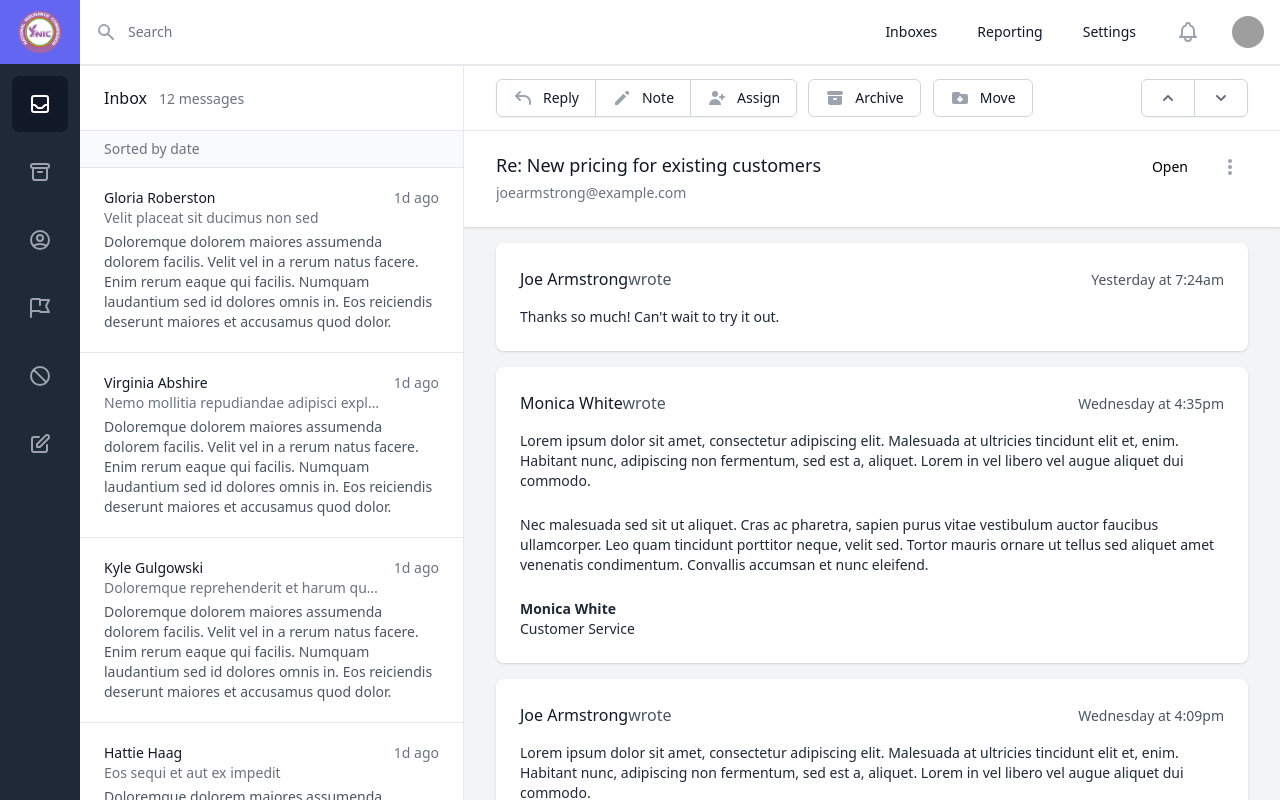
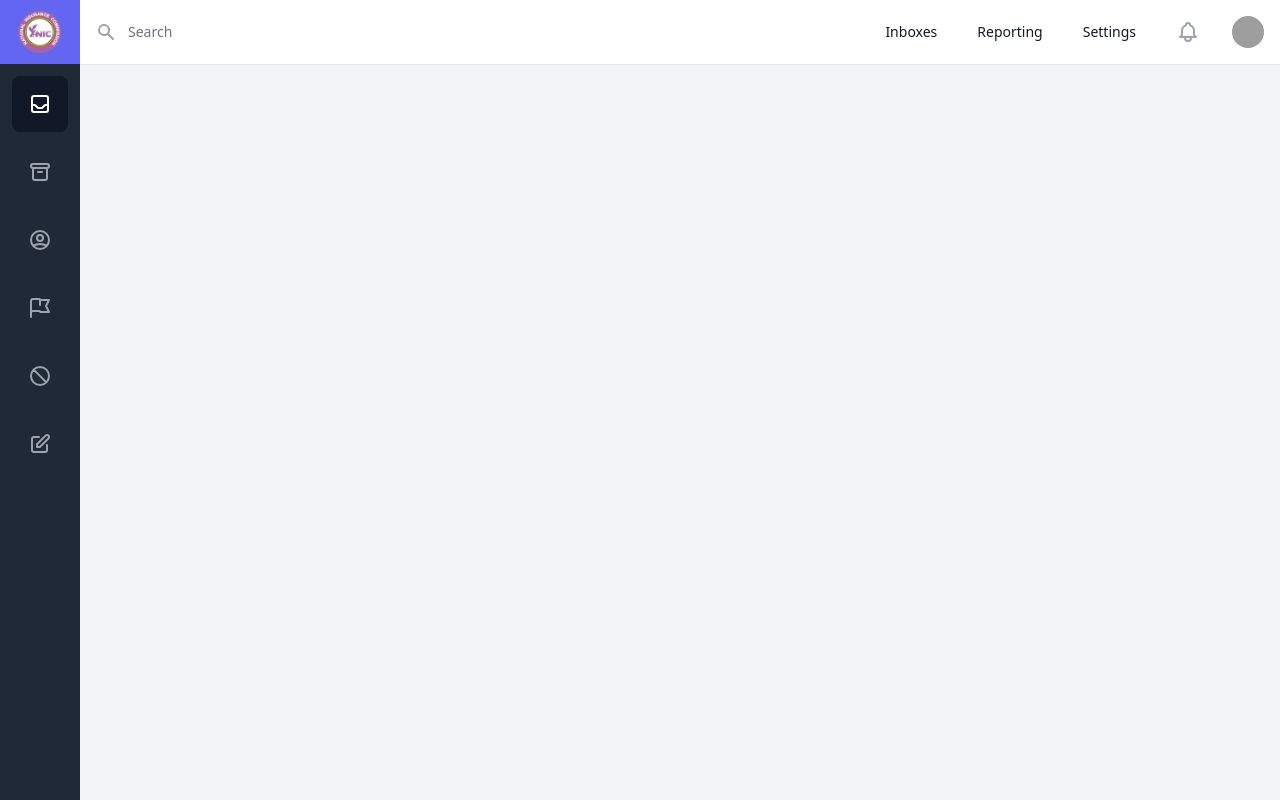
Before and after one commit to Khoby-790/template-nic, a React (Create React App) app: page /settings in a window 1280 px wide. Built offline with nearby package versions, Linux system fonts and the light colour scheme; grey boxes are pictures that could not be loaded.

Commit message:
--- Auto-Git Commit ---

```diff
--- a/src/layouts/AppContent.tsx
+++ b/src/layouts/AppContent.tsx
@@ -3,6 +3,7 @@ import { Route, Switch } from 'react-router-dom'
 import Dashboard from '../pages/Dashboard/Dashboard'
 import Inbox from '../pages/Inbox/Inbox'
 import Reports from '../pages/Reports/Reports'
+import Settings from '../pages/Settings/Settings'
 import SidebarSubMenu from './SidebarSubMenu'
 
 interface Props {
@@ -21,7 +22,7 @@ const AppContent = (props: Props) => {
                         <Route path="/" exact component={Dashboard} />
                         <Route path="/reports" component={Reports} />
                         <Route path="/inbox" component={Inbox} />
-                        <Route path="/settings" component={Inbox} />
+                        <Route path="/settings" component={Settings} />
                     </Switch>
                 </section>
 
--- /dev/null
+++ b/src/pages/Settings/Settings.tsx
@@ -0,0 +1,15 @@
+import React from 'react'
+
+interface Props {
+
+}
+
+const Settings = (props: Props) => {
+    return (
+        <div>
+
+        </div>
+    )
+}
+
+export default Settings
```
